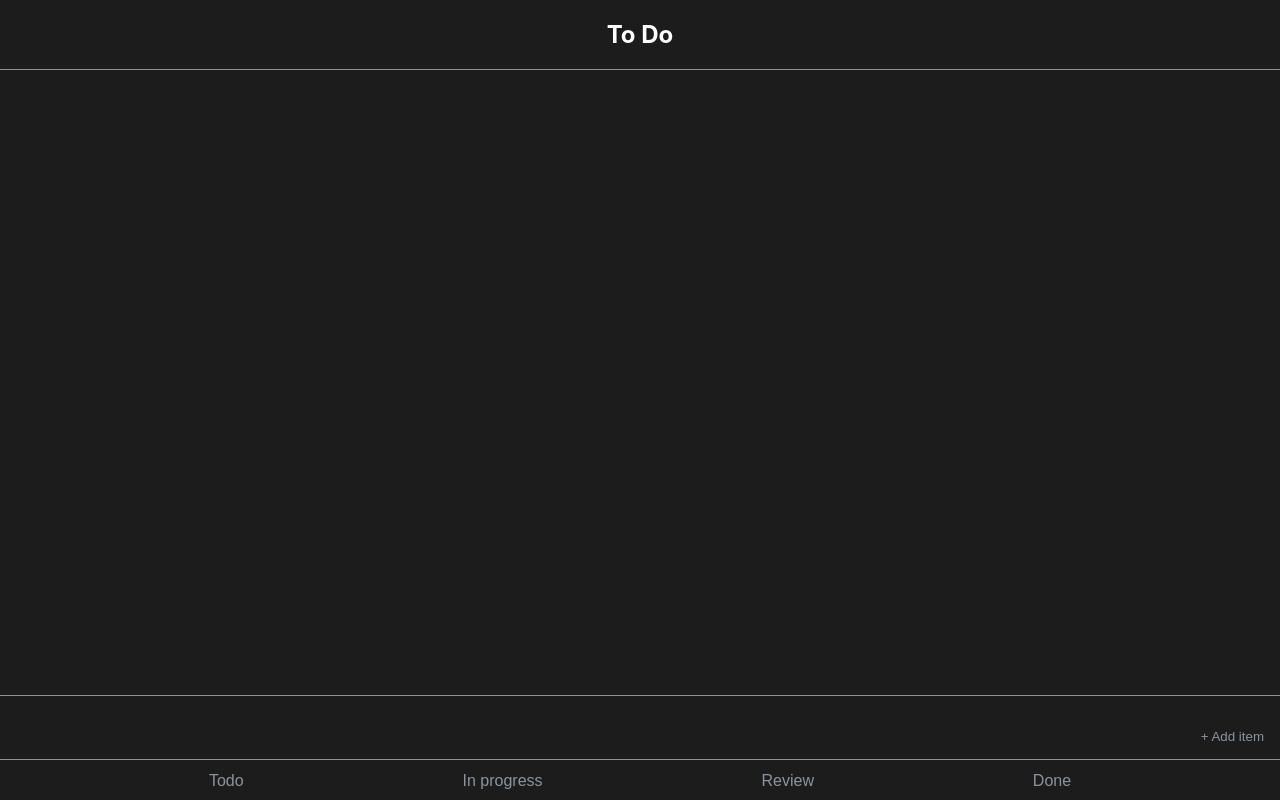
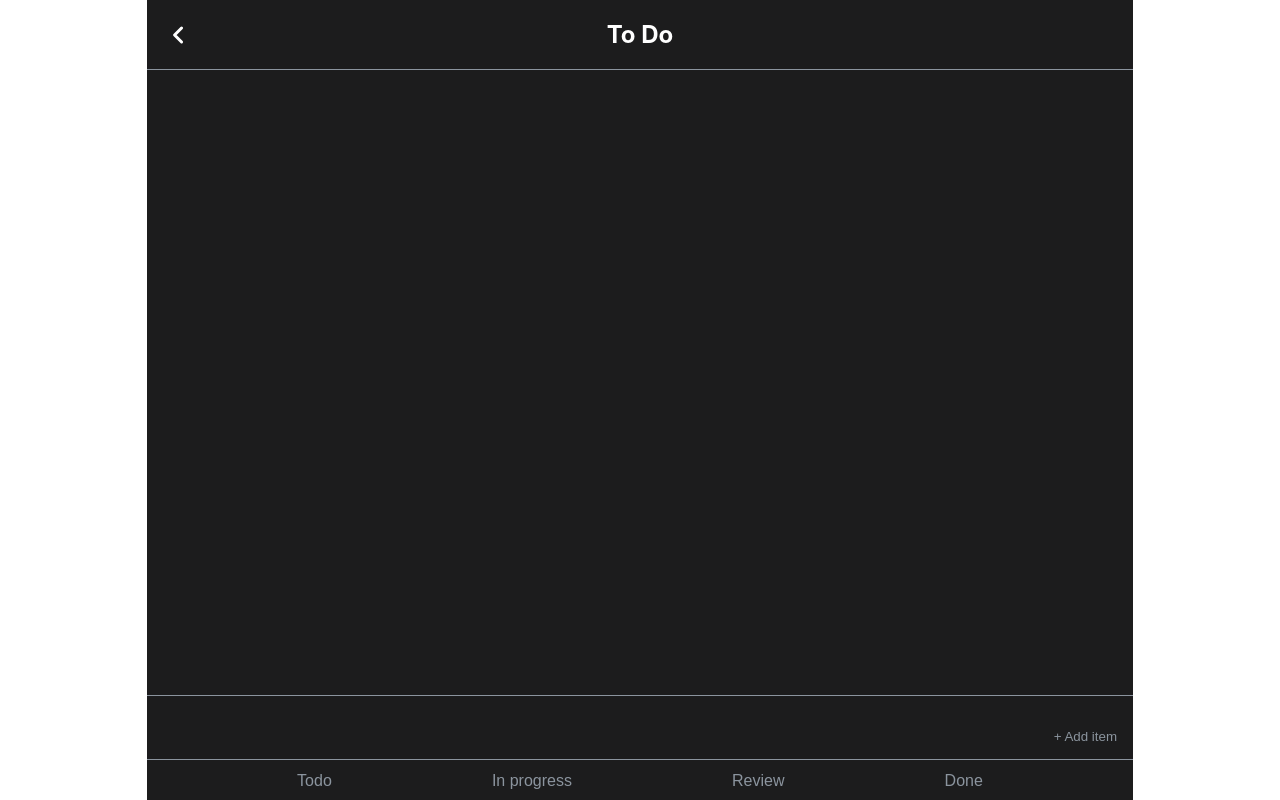
Before and after one commit to lighterboiii/task-tracker, a React (Create React App) app: page /boards/todo in a window 1280 px wide. Built offline with nearby package versions, Linux system fonts and the light colour scheme.

Commit message:
внести правки, добавить компонент кнопки

```diff
--- a/src/components/App/app.module.scss
+++ b/src/components/App/app.module.scss
@@ -7,4 +7,5 @@
   flex-direction: column;
   background-color: #1c1c1d;
   color: #FFF;
+  max-width: 986px;
 }
--- a/src/components/App/app.tsx
+++ b/src/components/App/app.tsx
@@ -1,9 +1,7 @@
 /* eslint-disable @typescript-eslint/no-unused-vars */
 import React, { FC } from 'react';
 import { BrowserRouter, Route, Routes } from 'react-router-dom';
-import TrackerComponent from '../TaskBoard/TaskBoard';
-import Navigation from '../Navigation/Navigation';
-import styles from './app.module.scss';
+import styles from './App.module.scss';
 import Header from '../Header/Header';
 import BoardPage from '../../pages/BoardPage/board';
 import HomePage from '../../pages/HomePage/home';
--- a/src/components/TaskBoard/TaskBoard.module.scss
+++ b/src/components/TaskBoard/TaskBoard.module.scss
@@ -24,13 +24,30 @@
     box-sizing: border-box;
   }
 
+  &__title {
+    margin: 0;
+    flex: 1;
+  }
+
+  &__headContainer {
+    position: relative;
+    display: flex;
+    flex-direction: row;
+    justify-content: center;
+    align-items: center;
+    padding: 20px 0;
+  }
+
   &__button {
     position: absolute;
-    right: 0;
-    bottom: 40px;
+    display: flex;
+    justify-content: center;
+    align-items: center;
+    padding: 20px;
+    top: 50%;
+    transform: translateY(-50%);
+    left: 0;
     border: none;
     background: transparent;
-    padding: 16px;
-    color: #8b949e;
   }
 }
--- a/src/components/TaskBoard/TaskBoard.tsx
+++ b/src/components/TaskBoard/TaskBoard.tsx
@@ -1,11 +1,13 @@
 import { FC } from 'react';
 import { useDispatch, useSelector } from 'react-redux';
+import { useNavigate } from 'react-router-dom';
 import styles from './TaskBoard.module.scss';
 import AddTaskPopup from '../AddTaskPopup/AddTaskPopup';
 import Modal from '../Modal/Modal/Modal';
 import { RootState } from '../../services/store';
 import { moveTask } from '../../services/slices/taskSlice';
 import TaskElement from '../TaskElement/TaskElement';
+import ChevronIcon from '../../ui/icons/chevron-icon/chevron-icon';
 
 interface IProps {
   title: string;
@@ -16,6 +18,7 @@ interface IProps {
 
 const TaskBoard: FC<IProps> = ({ title, isModalOpen, toggleModal, board }) => {
   const dispatch = useDispatch();
+  const navigate = useNavigate();
   const taskList = useSelector((store: RootState) =>
     store.taskSlice.tasks.filter((task) => task.board === board)
   );
@@ -27,9 +30,22 @@ const TaskBoard: FC<IProps> = ({ title, isModalOpen, toggleModal, board }) => {
     dispatch(moveTask({ id, newBoard }));
   };
 
+  const handleBack = () => {
+    navigate('/');
+  };
+
   return (
     <div className={styles.tasks}>
-      <h2>{title}</h2>
+      <div className={styles.tasks__headContainer}>
+        <button
+          type="button"
+          className={styles.tasks__button}
+          onClick={handleBack}
+        >
+          <ChevronIcon position="left" />
+        </button>
+        <h2 className={styles.tasks__title}>{title}</h2>
+      </div>
       <ul className={styles.tasks__list}>
         {taskList.map((task) => (
           <TaskElement task={task} handleMoveTask={handleMoveTask} />
--- a/src/components/TaskElement/TaskElement.module.scss
+++ b/src/components/TaskElement/TaskElement.module.scss
@@ -1,5 +1,19 @@
 .element {
   margin: 0 auto;
+  padding: 10px;
   background-color: #2b2e31;
   border-radius: 20px;
+  width: 100%;
+  box-sizing: border-box;
+  display: flex;
+  flex-direction: column;
+  gap: 8px;
+
+  &__title {
+    margin: 0 auto;
+  }
+
+  &__description {
+    margin: 0 auto;
+  }
 }
--- a/src/components/TaskElement/TaskElement.tsx
+++ b/src/components/TaskElement/TaskElement.tsx
@@ -14,21 +14,35 @@ const TaskElement: React.FC<ITaskElementProps> = ({ task, handleMoveTask }) => {
         <h3 className={styles.element__title}>{task.title}</h3>
         <p className={styles.element__description}>{task.description}</p>
       </div>
-      <button type="button" onClick={() => handleMoveTask(task.id, 'todo')}>
-        Move to Todo
-      </button>
-      <button type="button" onClick={() => handleMoveTask(task.id, 'review')}>
-        Move to Review
-      </button>
-      <button type="button" onClick={() => handleMoveTask(task.id, 'done')}>
-        Move to Done
+      <div className={styles.element__button}>
+        <button
+          className={styles.element__button}
+          type="button"
+          onClick={() => handleMoveTask(task.id, 'todo')}
+        >
+          Todo
         </button>
         <button
           type="button"
           onClick={() => handleMoveTask(task.id, 'inprogress')}
         >
-        Move to In Progress
+          Processing
         </button>
+        <button
+          className={styles.element__button}
+          type="button"
+          onClick={() => handleMoveTask(task.id, 'review')}
+        >
+          Review
+        </button>
+        <button
+          className={styles.element__button}
+          type="button"
+          onClick={() => handleMoveTask(task.id, 'done')}
+        >
+          Done
+        </button>
+      </div>
     </li>
   );
 };
--- a/src/index.tsx
+++ b/src/index.tsx
@@ -2,7 +2,7 @@ import ReactDOM from 'react-dom/client';
 import './index.scss';
 import React from 'react';
 import { Provider } from 'react-redux';
-import App from './components/App/app';
+import App from './components/App/App';
 import store from './services/store';
 
 const root = ReactDOM.createRoot(
--- a/src/pages/BoardPage/board.tsx
+++ b/src/pages/BoardPage/board.tsx
@@ -1,5 +1,5 @@
-import { FC, useState } from 'react';
-import { Route, Routes } from 'react-router-dom';
+import { FC, useEffect, useState } from 'react';
+import { Route, Routes, useNavigate } from 'react-router-dom';
 import TaskBoard from '../../components/TaskBoard/TaskBoard';
 import Navigation from '../../components/Navigation/Navigation';
 import Modal from '../../components/Modal/Modal/Modal';
@@ -7,11 +7,16 @@ import AddTaskPopup from '../../components/AddTaskPopup/AddTaskPopup';
 import styles from './board.module.scss';
 
 const BoardPage: FC = () => {
+  const navigate = useNavigate();
   const [isModalOpen, setModalOpen] = useState(false);
 
   const toggleModal = () => {
     setModalOpen(!isModalOpen);
   };
+
+  useEffect(() => {
+    navigate('/boards/todo');
+  }, []);
 
   return (
     <div className={styles.board}>
--- a/src/pages/HomePage/home.module.scss
+++ b/src/pages/HomePage/home.module.scss
@@ -2,10 +2,13 @@
   margin: 0;
   flex: 1;
   display: grid;
-  gap: 8px;
   grid-template-columns: 1;
-  grid-template-rows: 2fr 2fr 2fr;
+  grid-template-rows: 1fr 2fr;
   padding: 16px 8px;
+
+  @media screen and (min-width: 600px) {
+    grid-template-rows: 1fr 1fr;
+  }
 
   &__element {
     box-sizing: border-box;
@@ -29,4 +32,15 @@
     align-items: center;
     text-transform: uppercase;
   }
+
+  &__nav {
+    display: flex;
+    flex-direction: column;
+    align-items: center;
+    gap: 8px;
+
+    @media screen and (min-width: 600px) {
+      flex-direction: row;
+    }
+  }
 }
--- a/src/pages/HomePage/home.tsx
+++ b/src/pages/HomePage/home.tsx
@@ -4,8 +4,9 @@ import styles from './home.module.scss';
 
 const HomePage: FC = () => {
   return (
-    <nav className={styles.home}>
+    <div className={styles.home}>
       <div className={styles.home__text}>create or join a board</div>
+      <nav className={styles.home__nav}>
         <Link className={styles.home__element} to="/create">
           Create board
         </Link>
@@ -13,6 +14,7 @@ const HomePage: FC = () => {
           Your boards
         </Link>
       </nav>
+    </div>
   );
 };
 
--- /dev/null
+++ b/src/ui/icons/chevron-icon/chevron-icon.tsx
@@ -0,0 +1,44 @@
+import React, { FC } from 'react';
+
+export interface IChevronIcon {
+  color?: string;
+  position?: string;
+  width?: number;
+  height?: number;
+  strokeWidth?: number;
+}
+
+const ChevronIcon: FC<IChevronIcon> = ({
+  color,
+  position,
+  width = 24,
+  height = 24,
+  strokeWidth = 2,
+}) => (
+  <svg
+    // transform={position || 'rotate(90deg)'}
+    width={width}
+    height={height}
+    viewBox="0 0 16 16"
+    fill="none"
+    xmlns="http://www.w3.org/2000/svg"
+    transform={
+      (position === 'left' && 'rotate(90)') ||
+      (position === 'up' && 'rotate(180)') ||
+      (position === 'right' && 'rotate(-90)') ||
+      (position === 'down' && 'rotate(0)') ||
+      'rotate(0)'
+    }
+  >
+    {/* <polygon points="0,0 30,0 15,20" transform={position || 'rotate(90)'} /> */}
+    <path
+      d="M12.6667 6.28027L8.00001 10.9469L3.33334 6.28027"
+      stroke={color || '#FFF'}
+      strokeWidth={strokeWidth}
+      strokeLinecap="round"
+      strokeLinejoin="round"
+    />
+  </svg>
+);
+
+export default ChevronIcon;
```
Also changed, not shown: src/services/slices/boardSlice.js (deleted, +0 -26 lines). Lines whose indentation alone changed are shown as unchanged.
